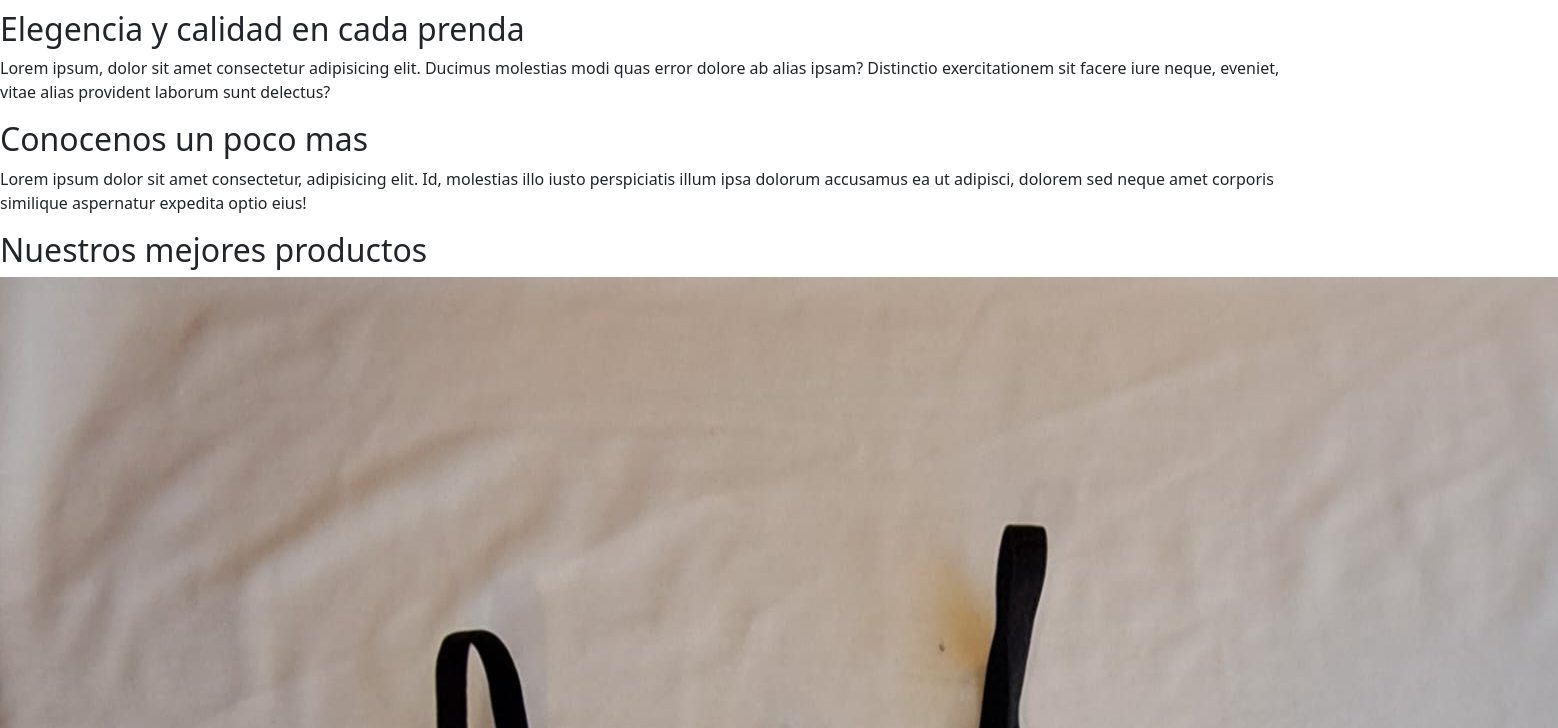
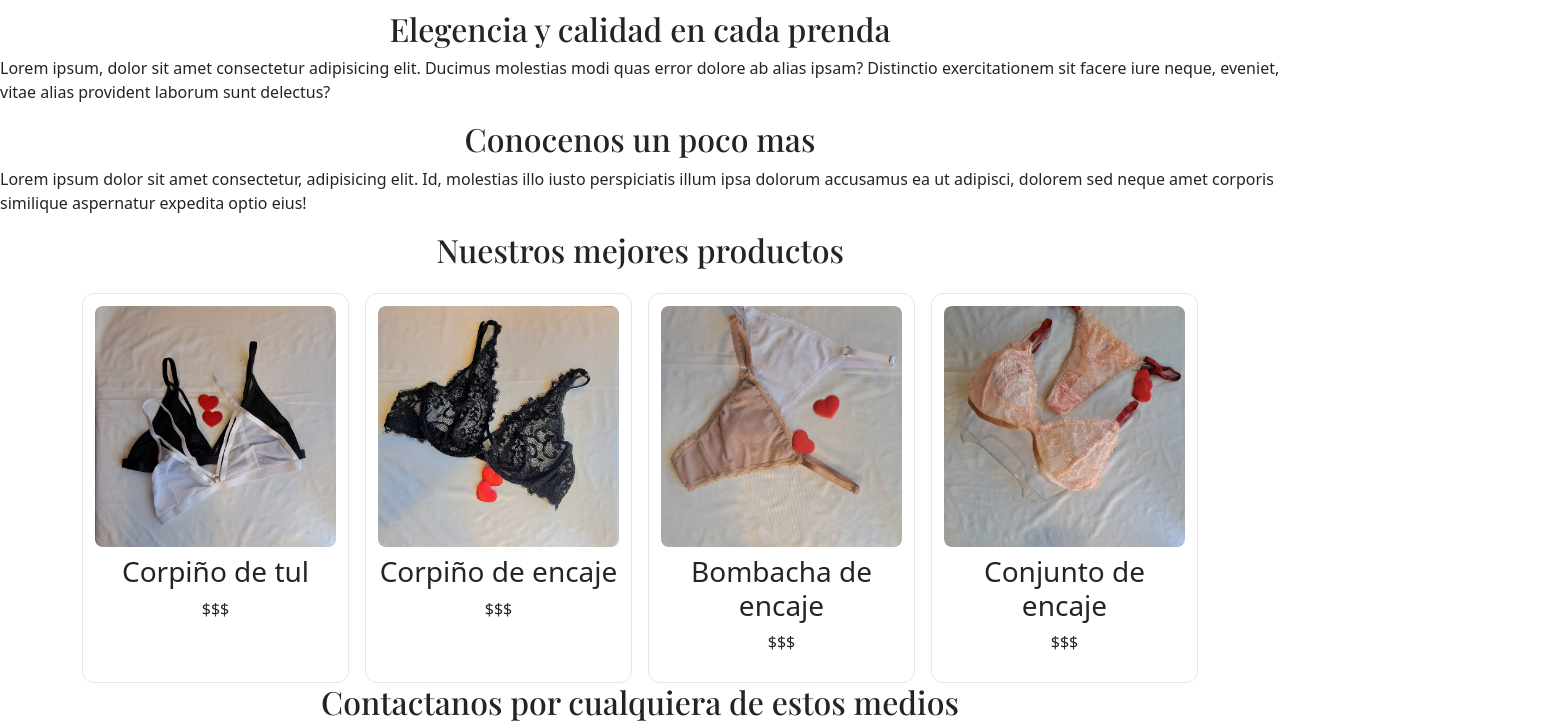
Before and after one commit to edugoy/entregable-coder-V2, a plain HTML site: page index.html in a window 1280 px wide. Shown: the part 1460-2188 px from the top of the page, 1558 px wide, since content can reach past the window. Drawn offline with nearby package versions, Linux system fonts and the light colour scheme; a web font is replaced by a local one.

Commit message:
estilos repsonsive para computadora a los productos

```diff
--- a/css/style.css
+++ b/css/style.css
@@ -13,6 +13,7 @@
     justify-content: space-between;
     align-items: center;
     width: 100%;
+    flex-wrap: wrap;
 }
 
 .logo{
@@ -54,3 +55,42 @@
 .contenedorInfo img{
     width: 15%;
 }
+
+/* estilos del main */
+/* subititulos generales */
+h2{
+    font-family: "Playfair Display", serif;
+    text-align: center;
+    font-size: x-large;
+}
+
+/* articulos */
+.productos-ind {
+  display: grid;
+  grid-template-columns: repeat(2, minmax(0,1fr));
+  gap: 1rem;
+  margin-top: 1.5rem;
+}
+
+.productos-ind article{
+  background:#fff;
+  border:1px solid #e5e7eb;
+  border-radius: 12px;
+  padding: .75rem;
+  text-align:center;
+}
+
+.productos-ind img{
+  width:100%;
+  aspect-ratio: 1 / 1;
+  object-fit: cover;
+  border-radius: 8px;
+  margin-bottom:.5rem;
+}
+
+/* Desktop: 4 en una sola fila */
+@media (min-width: 992px) { /* lg en Bootstrap */
+  .productos-ind {
+    grid-template-columns: repeat(4, minmax(0,1fr));
+  }
+}
--- a/index.html
+++ b/index.html
@@ -87,6 +87,7 @@
         </section>
 
         <section id="productos">
+            <div class="container">
                 <h2>Nuestros mejores productos</h2>
                 <div class="productos-ind">
                     <!-- cada "article" representa un producto individualmente -->
@@ -114,6 +115,7 @@
                         <p>$$$</p>
                     </article>
                 </div>
+            </div>
         </section>
 
         <section id="contacto">
```
Lines whose indentation alone changed are shown as unchanged.
